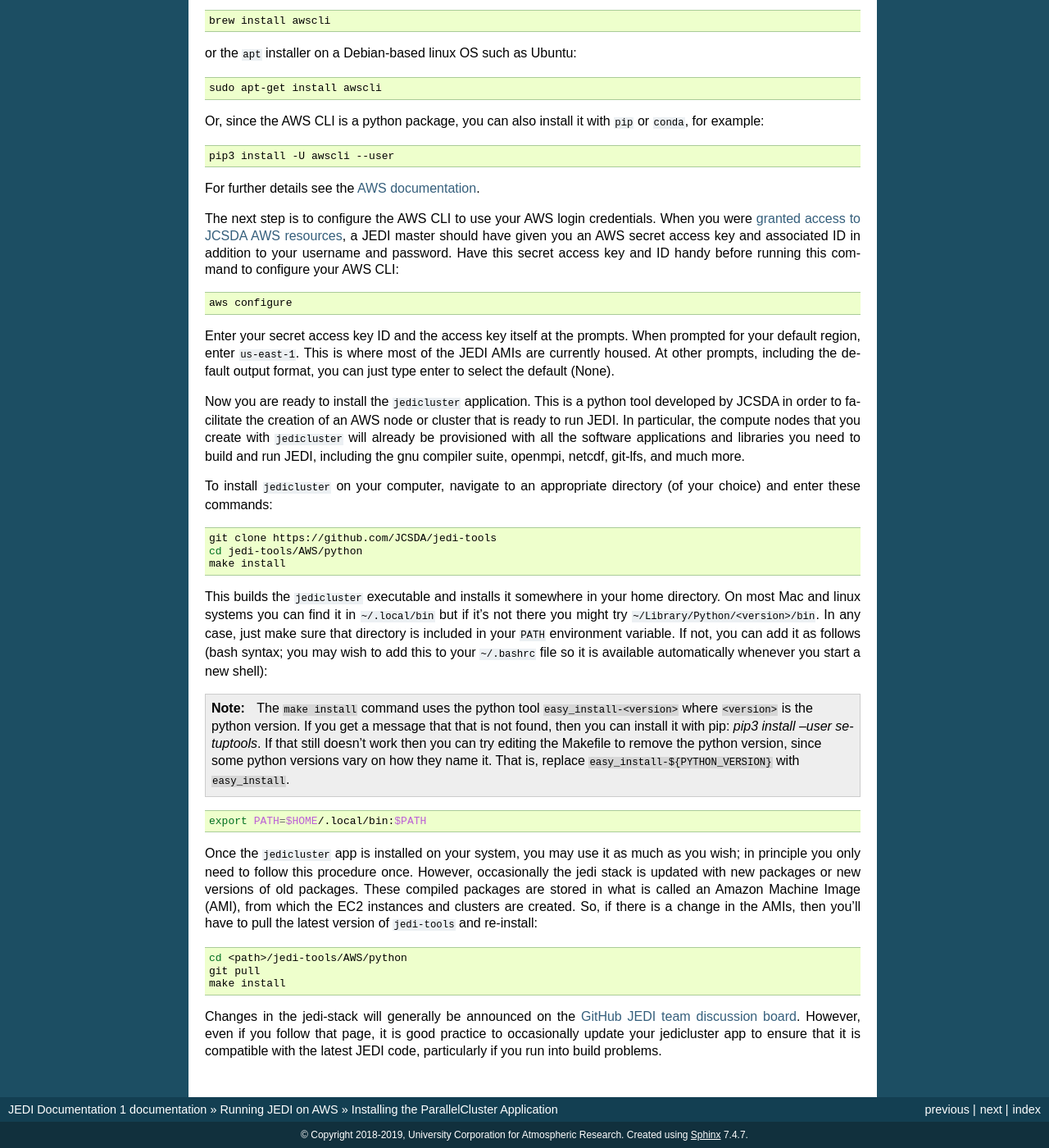
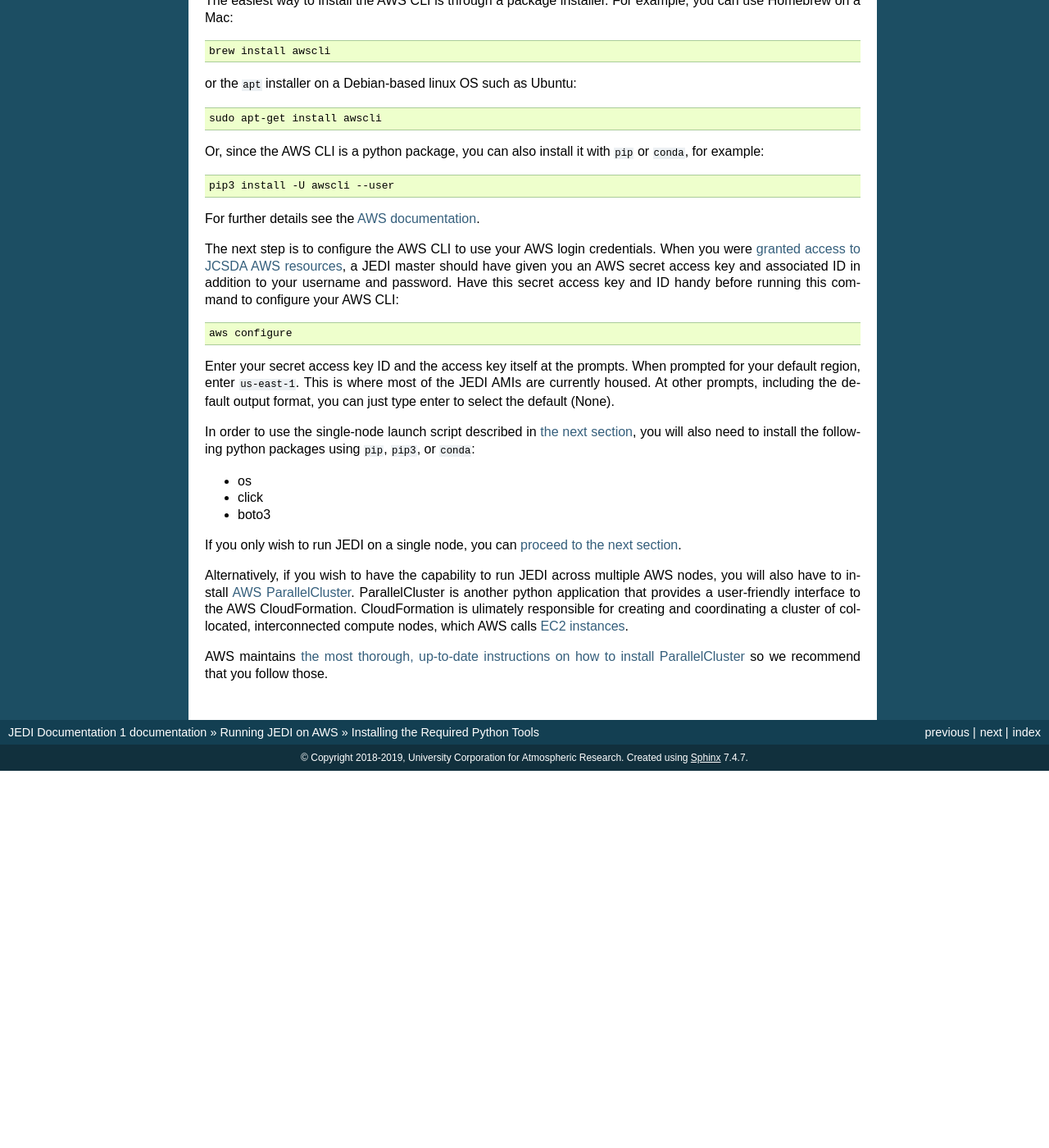
Before and after one commit to JCSDA/jedi-docs, a Sphinx documentation site: the page built from docs/cloud/jedicluster.rst, in a window 1280 px wide and 1400 px high, scrolled down 237 px. Shown: the whole window at 82% size. Built offline with Sphinx 7.4.7, drawn with Linux system fonts in a browser that asks for light colours; after the commit the page ends 1177 px from its top, so only the background shows below that; some of the changed text lies outside the part shown.

Commit message:
installation instructions

```diff
--- a/docs/cloud/jedicluster.rst
+++ b/docs/cloud/jedicluster.rst
@@ -1,7 +1,9 @@
-Installing the ParallelCluster Application
-==========================================
+Installing the Required Python Tools
+====================================
 
-After you have :doc:`gained access to the JCSDA AWS resources <overview>`, the next step is to install and configure the `AWS Command Line interface (CLI) <https://docs.aws.amazon.com/cli/index.html>`_.  This will allow you to launch either a single compute node or a multi-node cluster from your computer.  After you have created a compute instance or a cluster, you can then log into it and proceed to build and run JEDI.
+After you have :doc:`gained access to the JCSDA AWS resources <overview>`, the next step is to install and configure the tools you will need to one or more compute nodes from the command line.
+
+The first tool you'll need is the `AWS Command Line interface (CLI) <https://docs.aws.amazon.com/cli/index.html>`_.  This will allow you to launch either a single compute node or a multi-node cluster from your computer.  After you have created a compute instance or a cluster, you can then log into it and proceed to build and run JEDI.
 
 The easiest way to install the AWS CLI is through a package installer.  For example, you can use Homebrew on a Mac:
 
@@ -31,34 +33,14 @@
 
 Enter your secret access key ID and the access key itself at the prompts.  When prompted for your default region, enter :code:`us-east-1`.  This is where most of the JEDI AMIs are currently housed.  At other prompts, including the default output format, you can just type enter to select the default (None).
 
-Now you are ready to install the :code:`jedicluster` application.  This is a python tool developed by JCSDA in order to facilitate the creation of an AWS node or cluster that is ready to run JEDI.  In particular, the compute nodes that you create with :code:`jedicluster` will already be provisioned with all the software applications and libraries you need to build and run JEDI, including the gnu compiler suite, openmpi, netcdf, git-lfs, and much more.
+In order to use the single-node launch script described in :doc:`the next section <singlenode>`, you will also need to install the following python packages using :code:`pip`, :code:`pip3`, or :code:`conda`:
 
-To install :code:`jedicluster` on your computer, navigate to an appropriate directory (of your choice) and enter these commands:
+- os
+- click
+- boto3
 
-.. code:: bash
+If you only wish to run JEDI on a single node, you can :doc:`proceed to the next section <singlenode>`.
 
-    git clone https://github.com/JCSDA/jedi-tools
-    cd jedi-tools/AWS/python
-    make install
+Alternatively, if you wish to have the capability to run JEDI across multiple AWS nodes, you will also have to install `AWS ParallelCluster <https://docs.aws.amazon.com/parallelcluster/index.html>`_.  ParallelCluster is another python application that provides a user-friendly interface to the AWS CloudFormation. CloudFormation is ulimately responsible for creating and coordinating a cluster of collocated, interconnected compute nodes, which AWS calls `EC2 instances <https://aws.amazon.com/ec2/>`_.
 
-This builds the :code:`jedicluster` executable and installs it somewhere in your home directory.  On most Mac and linux systems you can find it in :code:`~/.local/bin` but if it's not there you might try :code:`~/Library/Python/<version>/bin`.  In any case, just make sure that directory is included in your :code:`PATH` environment variable.  If not, you can add it as follows (bash syntax; you may wish to add this to your :code:`~/.bashrc` file so it is available automatically whenever you start a new shell):
-
-.. note::
-
-   The :code:`make install` command uses the python tool :code:`easy_install-<version>` where :code:`<version>` is the python version.  If you get a message that that is not found, then you can install it with pip: `pip3 install --user setuptools`.  If that still doesn't work then you can try editing the Makefile to remove the python version, since some python versions vary on how they name it.  That is, replace :code:`easy_install-${PYTHON_VERSION}` with :code:`easy_install`.
-
-.. code:: bash
-
-    export PATH=$HOME/.local/bin:$PATH
-
-
-
-Once the :code:`jedicluster` app is installed on your system, you may use it as much as you wish; in principle you only need to follow this procedure once.  However, occasionally the jedi stack is updated with new packages or new versions of old packages.  These compiled packages are stored in what is called an Amazon Machine Image (AMI), from which the EC2 instances and clusters are created.  So, if there is a change in the AMIs, then you'll have to pull the latest version of :code:`jedi-tools` and re-install:
-
-.. code:: bash
-
-    cd <path>/jedi-tools/AWS/python
-    git pull
-    make install
-
-Changes in the jedi-stack will generally be announced on the `GitHub JEDI team discussion board <https://github.com/orgs/JCSDA/teams/jedi>`_.  However, even if you follow that page, it is good practice to occasionally update your jedicluster app to ensure that it is compatible with the latest JEDI code, particularly if you run into build problems.
+AWS maintains `the most thorough, up-to-date instructions on how to install ParallelCluster <https://docs.aws.amazon.com/parallelcluster/latest/ug/install.html>`_ so we recommend that you follow those.
```
Also changed, not shown: docs/cloud/singlenode.rst (+24 -6 lines).
